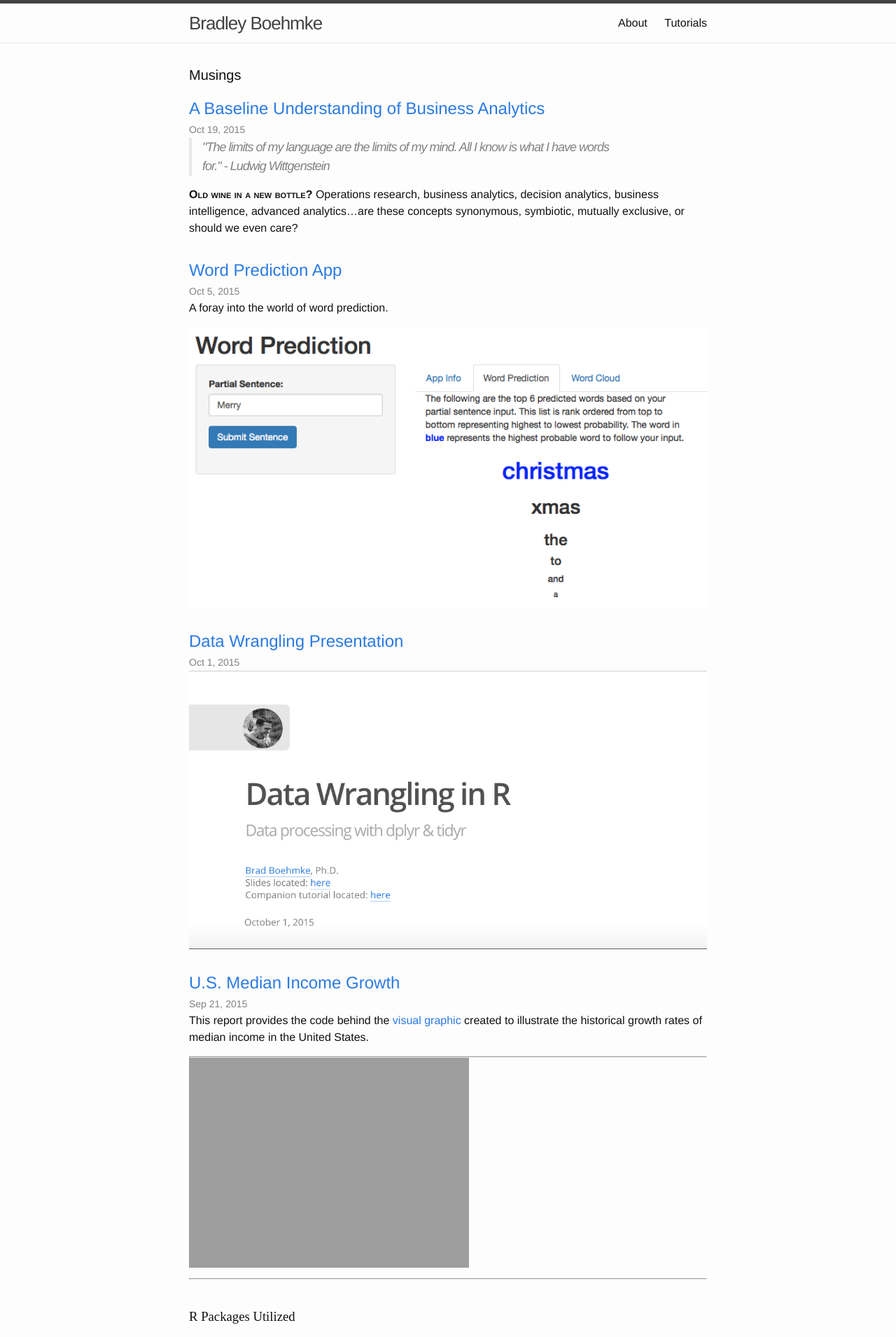
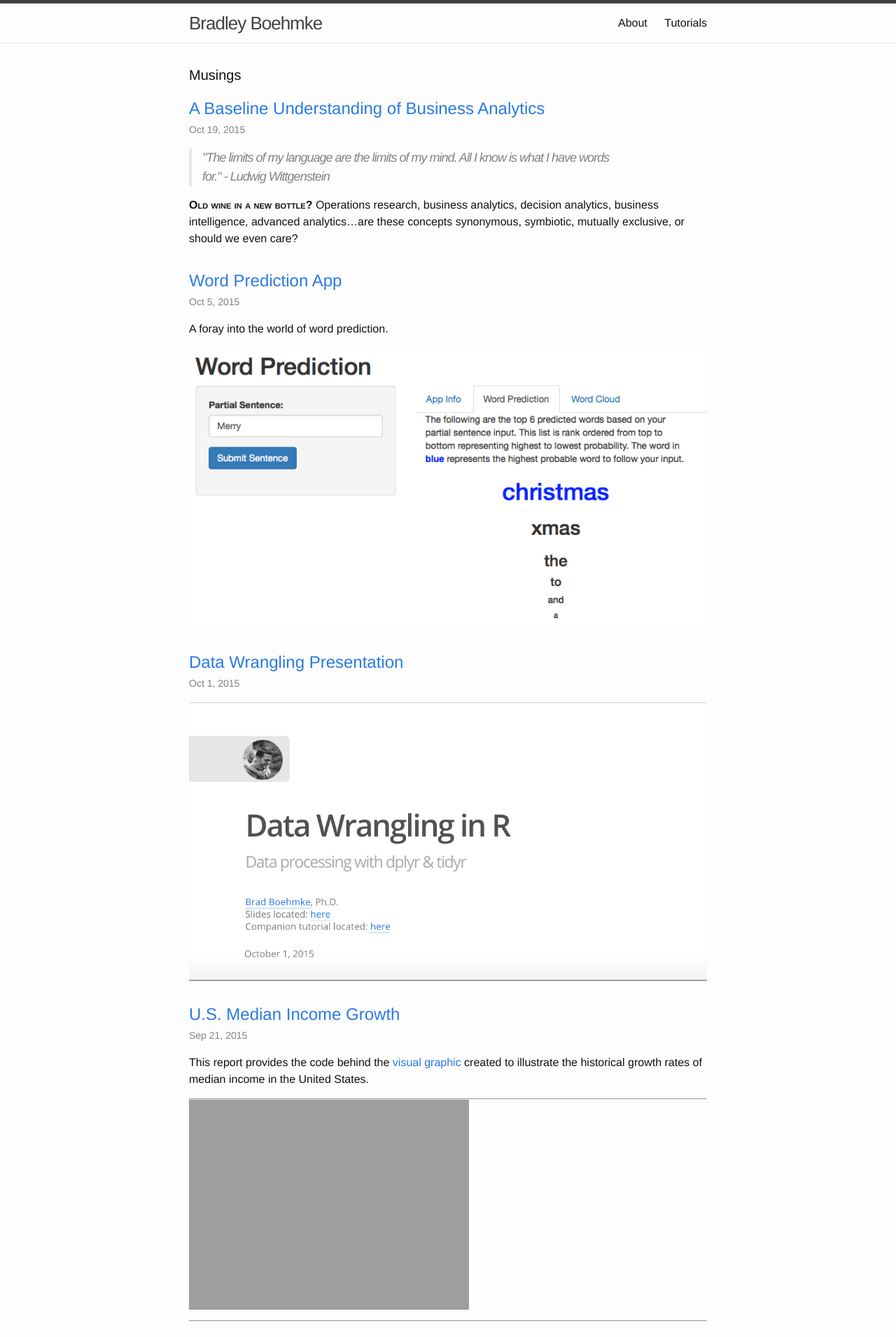
Before and after one commit to bradleyboehmke/bradleyboehmke, a Jekyll site: the page built from index.html, in a window 1280 px wide. Shown: the top 1910 px of the page at 70% size. Built offline with Jekyll 4.4.1, drawn with Linux system fonts in a browser that asks for light colours.

Commit message:
Update index.html

```diff
--- a/index.html
+++ b/index.html
@@ -12,12 +12,15 @@ layout: default
   <ul class="post-list">
     {% for post in site.posts %}
       <li>
+        <p>
         <h2>
           <a class="post-link" href="{{ post.url | prepend: site.baseurl }}">{{ post.title }}</a>
         </h2>
         <span class="post-meta">{{ post.date | date: "%b %-d, %Y" }}</span>
-        <br>
+        </p>
+        <p>
         {{ post.excerpt }}
+        </p>
       </li>
     {% endfor %}
   </ul>
```
